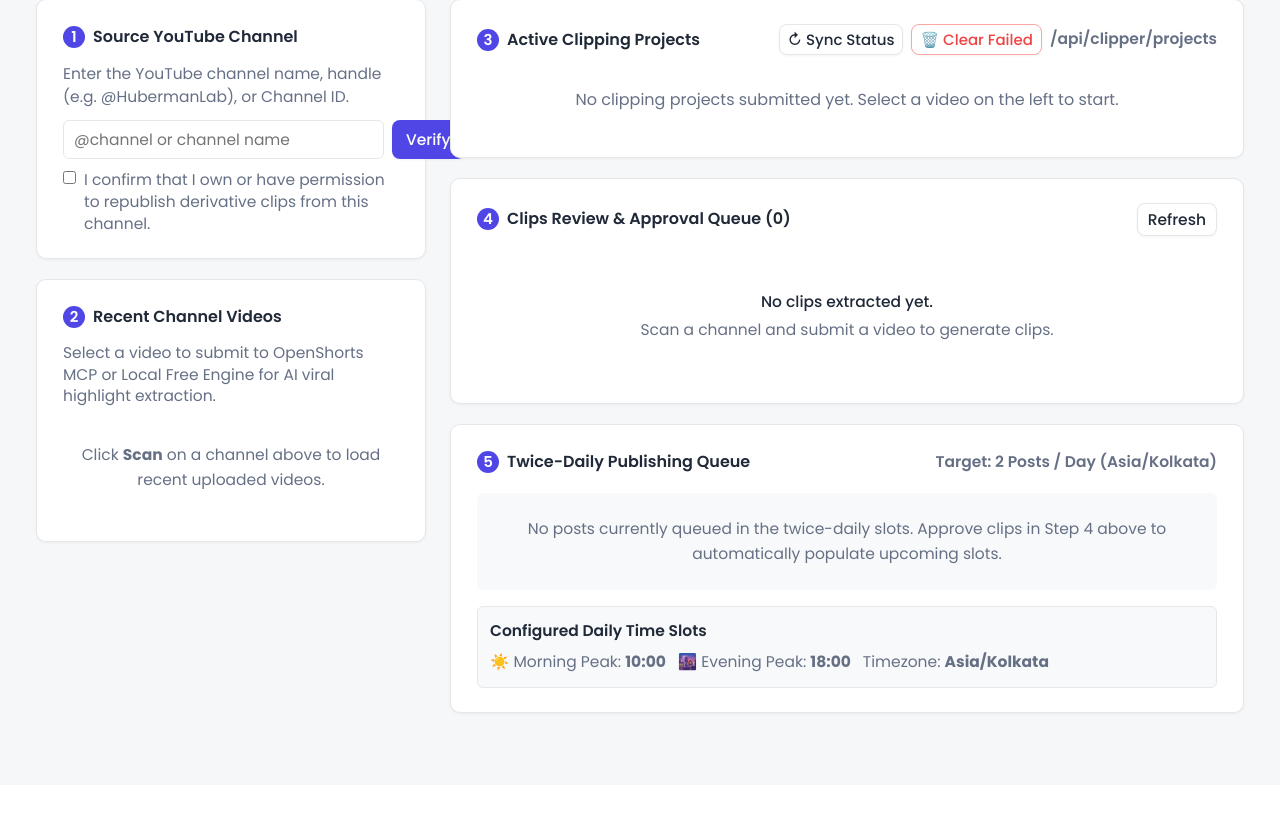
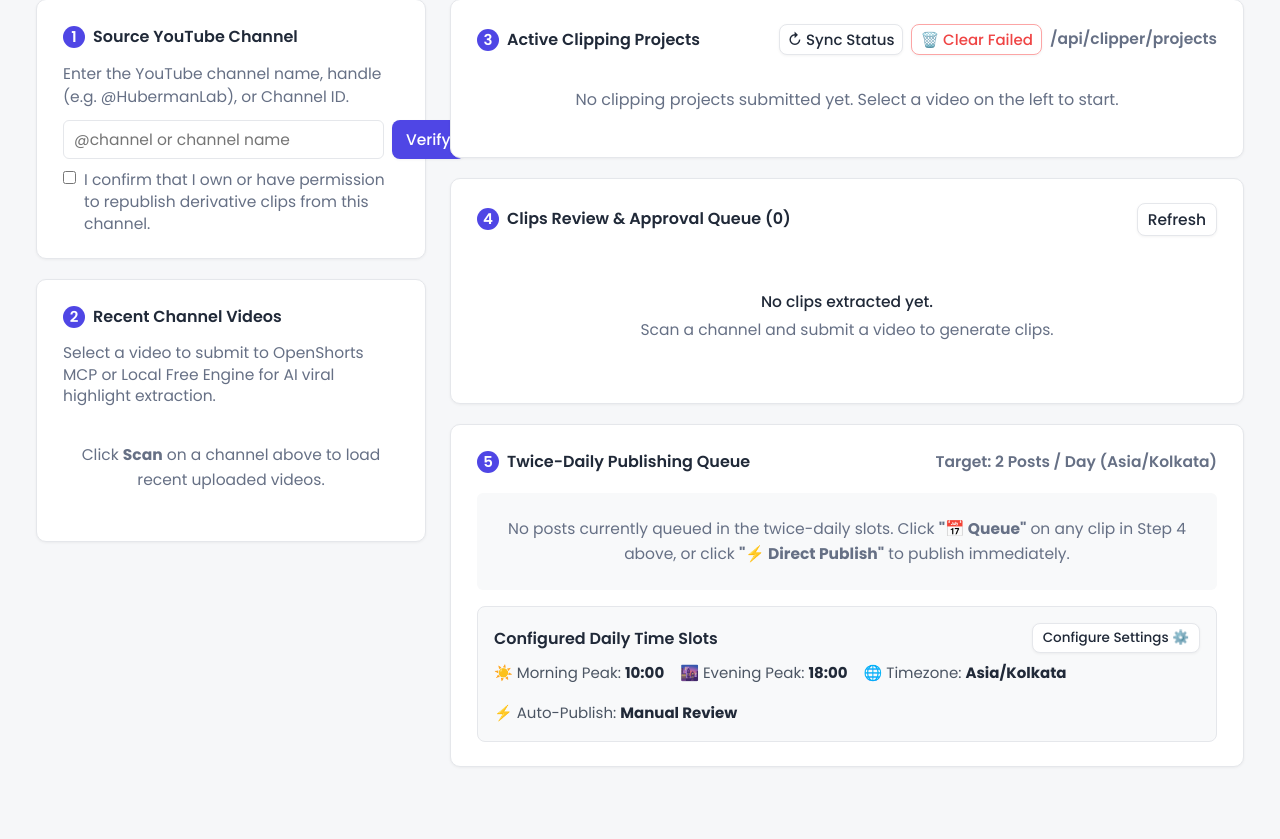
Before and after one commit to srishanksd/mint, a Flask app: page /youtube/clips in a window 1280 px wide. Shown: the part 408-1247 px from the top of the page. Before the commit the page ends 1123 px from the top, so only its background shows below. Run offline with Flask 3, Linux system fonts and the light colour scheme; data comes from the database, SQL or seed files in the repository; data that the repository does not hold is empty; some libraries are stand-ins or nearby versions.

Commit message:
feat: add queue button and schedule modal settings for clips

```diff
--- a/templates/youtube_clips.html
+++ b/templates/youtube_clips.html
@@ -404,8 +404,11 @@
                         Excluded from publication
                       </span>
                     {% else %}
-                      <button onclick="publishClipNow({{ c.id }})" id="btnPublishNow{{ c.id }}" class="neo-btn neo-btn-primary" style="flex:1; font-size:15px; padding:7px; background:#4f46e5; color:#ffffff; border-color:#4f46e5; font-weight:600;" title="Directly publish this clip live to YouTube without asking for approval">
-                        ⚡ Direct Publish to YouTube
+                      <button onclick="publishClipNow({{ c.id }})" id="btnPublishNow{{ c.id }}" class="neo-btn neo-btn-primary" style="flex:1.2; font-size:14.5px; padding:7px 10px; background:#4f46e5; color:#ffffff; border-color:#4f46e5; font-weight:600;" title="Directly publish this clip live to YouTube without asking for approval">
+                        ⚡ Direct Publish
+                      </button>
+                      <button onclick="queueClipForPublish({{ c.id }})" class="neo-btn" style="font-size:14px; padding:7px 10px;" title="Queue this clip into the twice-daily automated schedule slot">
+                        📅 Queue
                       </button>
                     {% endif %}
                     {% if c.has_local_file %}
@@ -473,17 +476,21 @@
           </div>
         {% else %}
           <div style="text-align:center; padding:24px; color:var(--text-muted); font-size:15.5px; background:var(--surface-nested); border-radius:6px; margin-bottom:16px;">
-            No posts currently queued in the twice-daily slots. Approve clips in Step 4 above to automatically populate upcoming slots.
+            No posts currently queued in the twice-daily slots. Click <strong>"📅 Queue"</strong> on any clip in Step 4 above, or click <strong>"⚡ Direct Publish"</strong> to publish immediately.
           </div>
         {% endif %}
 
         <!-- Next 2 Configured Slots Preview -->
-        <div style="background:var(--surface-nested); border:1px solid var(--border-subtle); border-radius:6px; padding:12px;">
-          <div style="font-size:15.5px; font-weight:600; color:var(--text-primary); margin-bottom:6px;">Configured Daily Time Slots</div>
-          <div style="display:flex; gap:12px; font-size:15.5px; color:var(--text-muted);">
-            <div>☀️ Morning Peak: <strong>{{ schedule.slot_1_time }}</strong></div>
-            <div>🌆 Evening Peak: <strong>{{ schedule.slot_2_time }}</strong></div>
-            <div>Timezone: <strong>{{ schedule.timezone }}</strong></div>
+        <div style="background:var(--surface-nested); border:1px solid var(--border-subtle); border-radius:8px; padding:16px;">
+          <div style="display:flex; justify-content:space-between; align-items:center; margin-bottom:8px;">
+            <div style="font-size:16px; font-weight:600; color:var(--text-primary);">Configured Daily Time Slots</div>
+            <button type="button" onclick="openScheduleModal()" class="neo-btn" style="font-size:13.5px; padding:4px 10px;">Configure Settings ⚙️</button>
+          </div>
+          <div style="display:flex; gap:16px; font-size:15px; color:var(--text-secondary); flex-wrap:wrap;">
+            <div>☀️ Morning Peak: <strong style="color:var(--text-primary);">{{ schedule.slot_1_time }}</strong></div>
+            <div>🌆 Evening Peak: <strong style="color:var(--text-primary);">{{ schedule.slot_2_time }}</strong></div>
+            <div>🌐 Timezone: <strong style="color:var(--text-primary);">{{ schedule.timezone }}</strong></div>
+            <div>⚡ Auto-Publish: <strong style="color:var(--text-primary);">{{ 'Enabled' if schedule.auto_publish else 'Manual Review' }}</strong></div>
           </div>
         </div>
       </div>
@@ -492,54 +499,60 @@
 
   <!-- Schedule Settings Modal -->
   <div id="scheduleModal" class="modal-backdrop" style="display:none;">
-    <div class="modal-box" style="max-width:500px;">
-      <h3 style="margin:0 0 12px 0; font-size:17.5px; color:var(--text-primary);">Twice-Daily Publishing Schedule Settings</h3>
-      <p style="font-size:15.5px; color:var(--text-muted); margin-bottom:16px; line-height:1.4;">
-        Configure your two daily publishing times based on your YouTube Studio audience heatmap (<strong>"When your viewers are on YouTube"</strong>).
+    <div class="modal-box" style="max-width:540px;">
+      <div style="display:flex; justify-content:space-between; align-items:center; margin-bottom:12px;">
+        <h3 style="margin:0; font-size:19px; font-weight:600; color:var(--text-primary);">Twice-Daily Publishing Schedule Settings</h3>
+        <button type="button" onclick="closeScheduleModal()" class="neo-btn" style="padding:4px 8px; font-size:14px;">✕</button>
+      </div>
+      <p style="font-size:14.5px; color:var(--text-muted); margin-bottom:18px; line-height:1.45;">
+        Configure your 2 daily publishing windows based on your YouTube Studio audience heatmap (<strong>"When your viewers are on YouTube"</strong>).
       </p>
 
       <form id="formScheduleSettings" onsubmit="handleSaveSchedule(event)">
-        <div style="margin-bottom:12px;">
-          <label style="display:block; font-size:15.5px; font-weight:600; margin-bottom:4px;">Enable Daily Automation</label>
-          <label style="display:flex; align-items:center; gap:8px; font-size:16px; cursor:pointer;">
-            <input type="checkbox" id="schedEnabled" {{ 'checked' if schedule.enabled else '' }}>
-            <span>Activate automatic schedule worker</span>
-          </label>
-        </div>
+        <div style="background:var(--surface-nested); border:1px solid var(--border-subtle); border-radius:8px; padding:14px; margin-bottom:16px;">
+          <div style="margin-bottom:10px;">
+            <label style="display:flex; align-items:center; gap:10px; font-size:15.5px; font-weight:600; color:var(--text-primary); cursor:pointer;">
+              <input type="checkbox" id="schedEnabled" style="width:18px; height:18px; accent-color:var(--accent-teal);" {{ 'checked' if schedule.enabled else '' }}>
+              <span>Activate Twice-Daily Automation</span>
+            </label>
+          </div>
 
-        <div style="margin-bottom:12px;">
-          <label style="display:block; font-size:15.5px; font-weight:600; margin-bottom:4px;">Auto-Publish (Live Upload)</label>
-          <label style="display:flex; align-items:center; gap:8px; font-size:16px; cursor:pointer;">
-            <input type="checkbox" id="schedAutoPublish" {{ 'checked' if schedule.auto_publish else '' }}>
-            <span>Automatically upload approved clips to YouTube when slot arrives</span>
-          </label>
-          <div style="font-size:15px; color:var(--text-muted); margin-top:2px;">
-            Destination: <strong>{{ yt_destination.channel_name or 'Connected YouTube Account' }}</strong>
+          <div>
+            <label style="display:flex; align-items:center; gap:10px; font-size:15.5px; font-weight:600; color:var(--text-primary); cursor:pointer;">
+              <input type="checkbox" id="schedAutoPublish" style="width:18px; height:18px; accent-color:var(--accent-teal);" {{ 'checked' if schedule.auto_publish else '' }}>
+              <span>Auto-Publish to YouTube (Zero-Click Mode)</span>
+            </label>
+            <div style="font-size:13.5px; color:var(--text-muted); margin-left:28px; margin-top:3px;">
+              Destination: <strong style="color:var(--text-primary);">{{ yt_destination.channel_name or 'Connected YouTube Account' }}</strong>
+            </div>
           </div>
         </div>
 
-        <div style="display:grid; grid-template-columns: 1fr 1fr; gap:12px; margin-bottom:12px;">
+        <div style="display:grid; grid-template-columns: 1fr 1fr; gap:14px; margin-bottom:16px;">
           <div>
-            <label style="display:block; font-size:15.5px; font-weight:600; margin-bottom:4px;">Slot 1 Time</label>
-            <input type="time" id="schedSlot1" value="{{ schedule.slot_1_time }}" required
-                   style="width:100%; border:1px solid var(--border-subtle); border-radius:6px; padding:6px; font-size:15.5px; background:var(--surface-pure); color:var(--text-primary);">
+            <label style="display:block; font-size:14.5px; font-weight:600; margin-bottom:6px; color:var(--text-primary);">Slot 1 (Morning Window)</label>
+            <input type="time" id="schedSlot1" value="{{ schedule.slot_1_time }}" required class="neo-input" style="width:100%;">
           </div>
           <div>
-            <label style="display:block; font-size:15.5px; font-weight:600; margin-bottom:4px;">Slot 2 Time</label>
-            <input type="time" id="schedSlot2" value="{{ schedule.slot_2_time }}" required
-                   style="width:100%; border:1px solid var(--border-subtle); border-radius:6px; padding:6px; font-size:15.5px; background:var(--surface-pure); color:var(--text-primary);">
+            <label style="display:block; font-size:14.5px; font-weight:600; margin-bottom:6px; color:var(--text-primary);">Slot 2 (Evening Window)</label>
+            <input type="time" id="schedSlot2" value="{{ schedule.slot_2_time }}" required class="neo-input" style="width:100%;">
           </div>
         </div>
 
-        <div style="margin-bottom:16px;">
-          <label style="display:block; font-size:15.5px; font-weight:600; margin-bottom:4px;">Timezone</label>
-          <input type="text" id="schedTimezone" value="{{ schedule.timezone or 'Asia/Kolkata' }}" required
-                 style="width:100%; border:1px solid var(--border-subtle); border-radius:6px; padding:6px; font-size:15.5px; background:var(--surface-pure); color:var(--text-primary);">
+        <div style="margin-bottom:20px;">
+          <label style="display:block; font-size:14.5px; font-weight:600; margin-bottom:6px; color:var(--text-primary);">Audience Timezone</label>
+          <input type="text" id="schedTimezone" value="{{ schedule.timezone or 'Asia/Kolkata' }}" required class="neo-input" style="width:100%; margin-bottom:6px;">
+          <div style="display:flex; gap:6px; flex-wrap:wrap;">
+            <button type="button" class="neo-btn" style="font-size:12px; padding:3px 8px;" onclick="document.getElementById('schedTimezone').value='Asia/Kolkata'">Asia/Kolkata (IST)</button>
+            <button type="button" class="neo-btn" style="font-size:12px; padding:3px 8px;" onclick="document.getElementById('schedTimezone').value='UTC'">UTC</button>
+            <button type="button" class="neo-btn" style="font-size:12px; padding:3px 8px;" onclick="document.getElementById('schedTimezone').value='America/New_York'">America/New_York (EST)</button>
+            <button type="button" class="neo-btn" style="font-size:12px; padding:3px 8px;" onclick="document.getElementById('schedTimezone').value='Europe/London'">Europe/London (GMT)</button>
+          </div>
         </div>
 
-        <div style="display:flex; justify-content:flex-end; gap:8px;">
-          <button type="button" onclick="closeScheduleModal()" class="neo-btn" style="padding:6px 14px;">Cancel</button>
-          <button type="submit" class="neo-btn neo-btn-primary" style="padding:6px 16px;">Save Schedule</button>
+        <div style="display:flex; justify-content:flex-end; gap:10px;">
+          <button type="button" onclick="closeScheduleModal()" class="neo-btn" style="padding:8px 16px;">Cancel</button>
+          <button type="submit" class="neo-btn neo-btn-primary" style="padding:8px 20px;">Save Schedule</button>
         </div>
       </form>
     </div>
@@ -785,6 +798,7 @@
         const res = await fetch(`/api/youtube/clips/${clipId}/approve`, { method: 'POST' });
         const data = await res.json();
         if (data.success) {
+          alert('✓ Clip added to twice-daily publishing schedule queue!');
           location.reload();
         } else {
           alert('Approval error: ' + (data.error || 'Failed'));
@@ -792,6 +806,10 @@
       } catch (err) {
         alert('Request error: ' + err.message);
       }
+    }
+
+    function queueClipForPublish(clipId) {
+      return approveClip(clipId);
     }
 
     async function deleteClip(clipId) {
```
